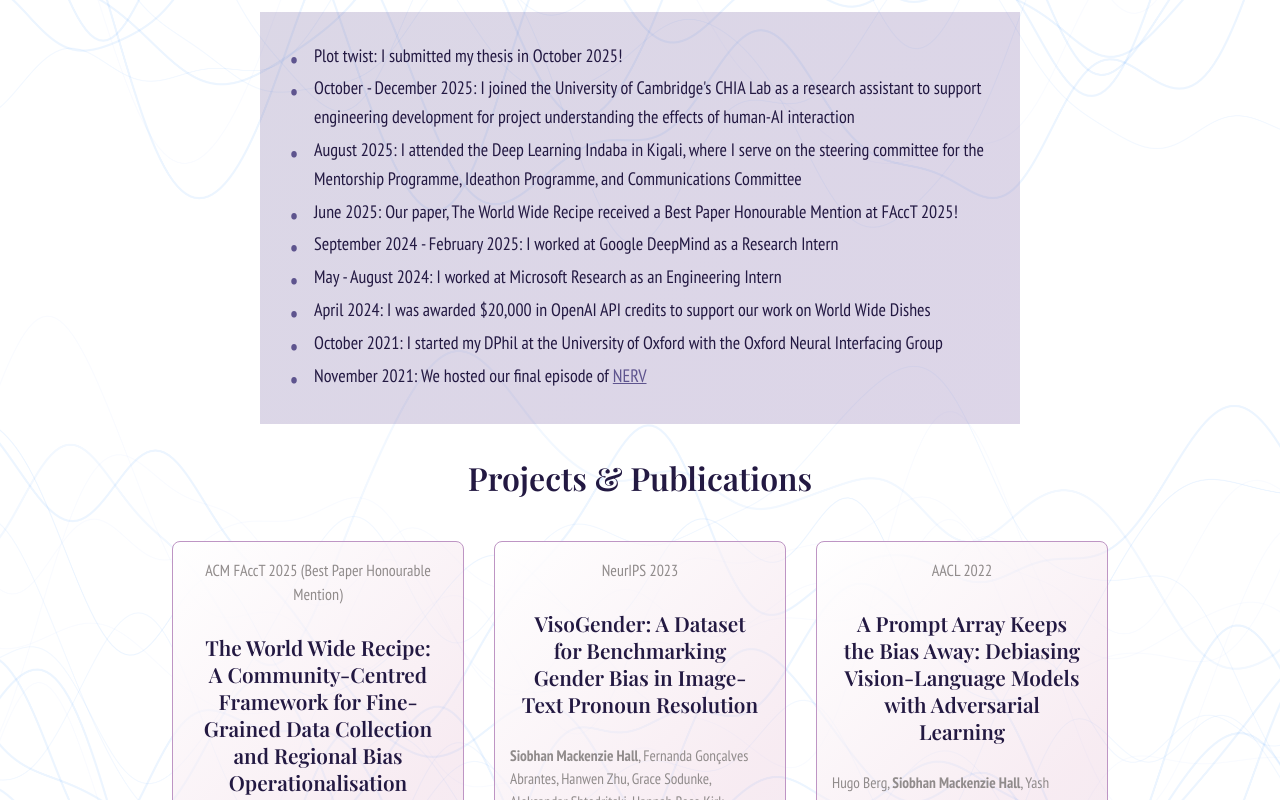
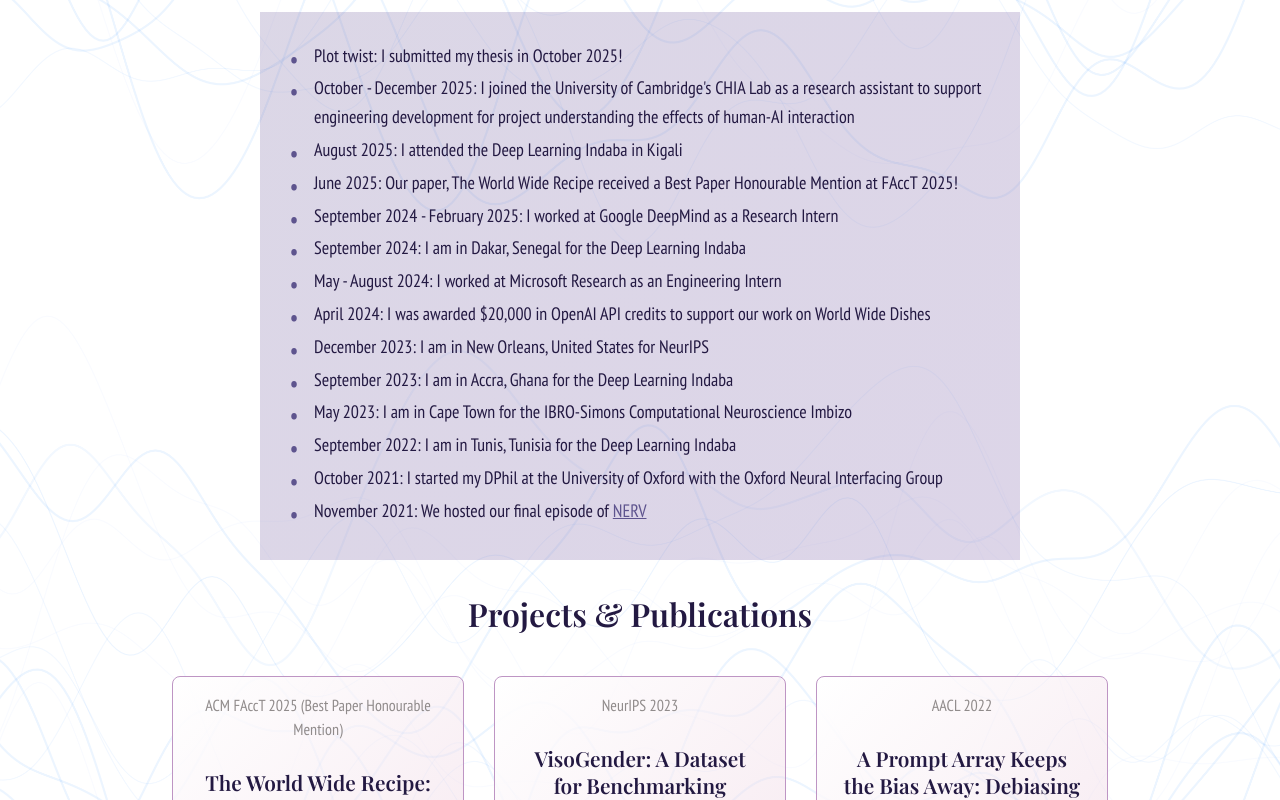
Before and after one commit to smhall97/siobhan.github.io, a React (Create React App) app: page / in a window 1280 px wide. Shown: the part 540-1340 px from the top of the page. Built offline with nearby package versions, Linux system fonts and the light colour scheme; a web font is replaced by a local one.

Commit message:
fix(app): indaba

```diff
--- a/src/App.js
+++ b/src/App.js
@@ -89,11 +89,16 @@ function App() {
         <ul className="update-log-list">
           <li className="update-log-entry">Plot twist: I submitted my thesis in October 2025!</li>
           <li className="update-log-entry">October - December 2025: I joined the University of Cambridge's CHIA Lab as a research assistant to support engineering development for project understanding the effects of human-AI interaction</li>
-          <li className="update-log-entry">August 2025: I attended the Deep Learning Indaba in Kigali, where I serve on the steering committee for the Mentorship Programme, Ideathon Programme, and Communications Committee</li>
+          <li className="update-log-entry">August 2025: I attended the Deep Learning Indaba in Kigali</li>
           <li className="update-log-entry">June 2025: Our paper, The World Wide Recipe received a Best Paper Honourable Mention at FAccT 2025!</li>
           <li className="update-log-entry">September 2024 - February 2025: I worked at Google DeepMind as a Research Intern</li>
+          <li className="update-log-entry">September 2024: I am in Dakar, Senegal for the Deep Learning Indaba</li>
           <li className="update-log-entry">May - August 2024: I worked at Microsoft Research as an Engineering Intern</li>
           <li className="update-log-entry">April 2024: I was awarded $20,000 in OpenAI API credits to support our work on World Wide Dishes</li>
+          <li className="update-log-entry">December 2023: I am in New Orleans, United States for NeurIPS</li>
+          <li className="update-log-entry">September 2023: I am in Accra, Ghana for the Deep Learning Indaba</li>
+          <li className="update-log-entry">May 2023: I am in Cape Town for the IBRO-Simons Computational Neuroscience Imbizo</li>
+          <li className="update-log-entry">September 2022: I am in Tunis, Tunisia for the Deep Learning Indaba</li>
           <li className="update-log-entry">October 2021: I started my DPhil at the University of Oxford with the Oxford Neural Interfacing Group</li>
           <li className="update-log-entry">November 2021: We hosted our final episode of <a href="https://www.youtube.com/@nervonline1850" target="_blank" rel="noopener noreferrer">NERV</a></li>
         </ul>
```
